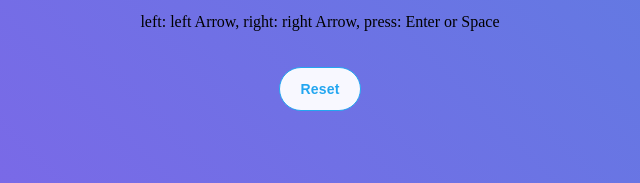
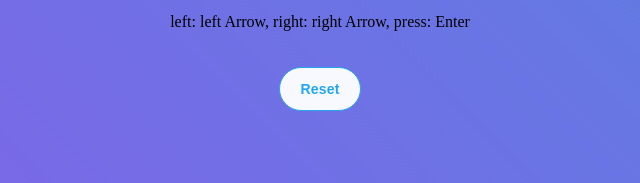
Before and after one commit to Bracckets/Seam-less-, a plain HTML site: page ttt.html in a window 1280 px wide. Shown: the part 534-717 px from the top of the page, 320-960 px from the left. Drawn offline with Linux system fonts and the light colour scheme.

Commit message:
ttt bug fix.

```diff
--- a/ttt.html
+++ b/ttt.html
@@ -112,7 +112,7 @@
         </div>
 
     </div>
-    <p> left: left Arrow, right: right Arrow, press: Enter or Space</p>
+    <p> left: left Arrow, right: right Arrow, press: Enter</p>
     <button id='reset' onClick="window.location.reload(true)">
         Reset
     </button>
```
